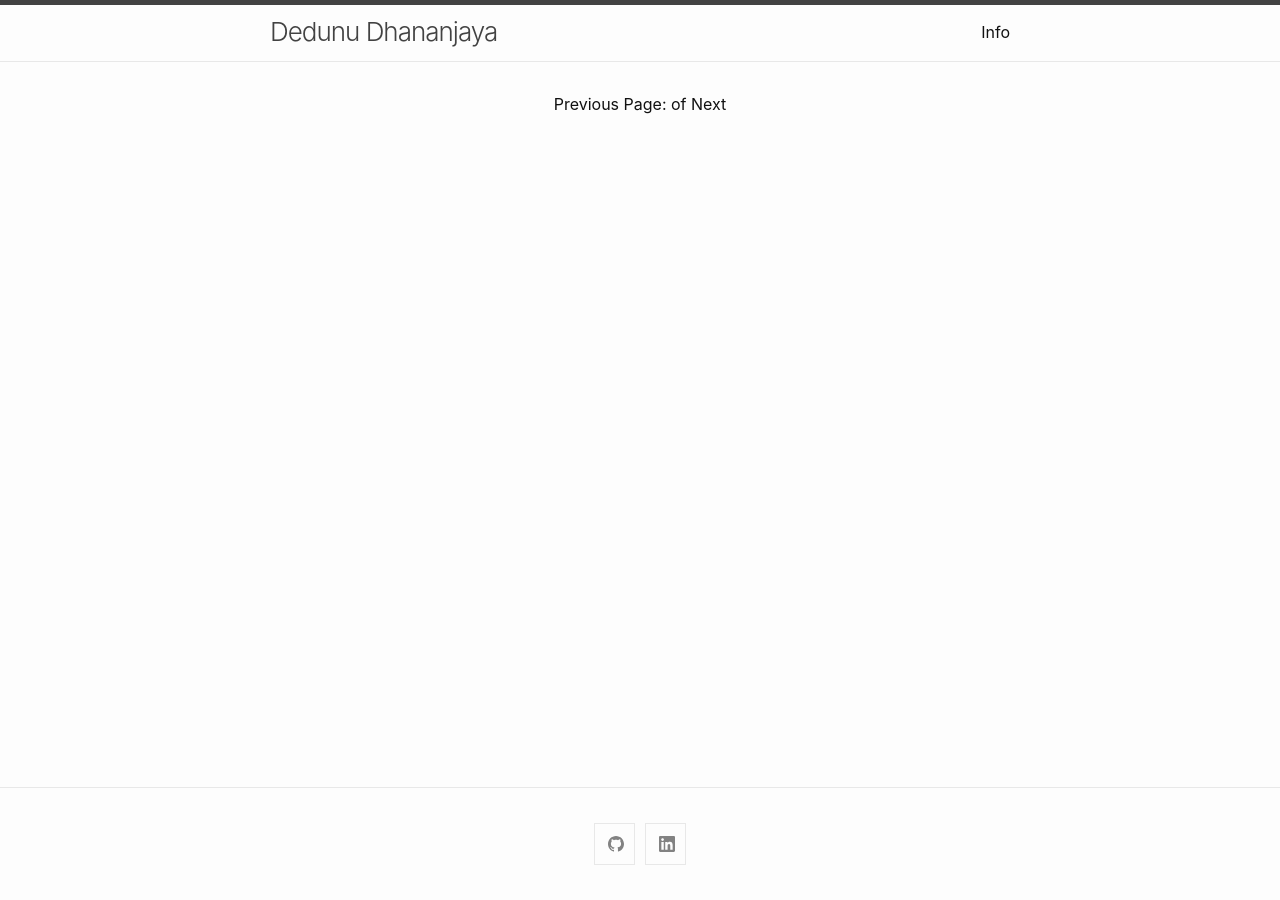
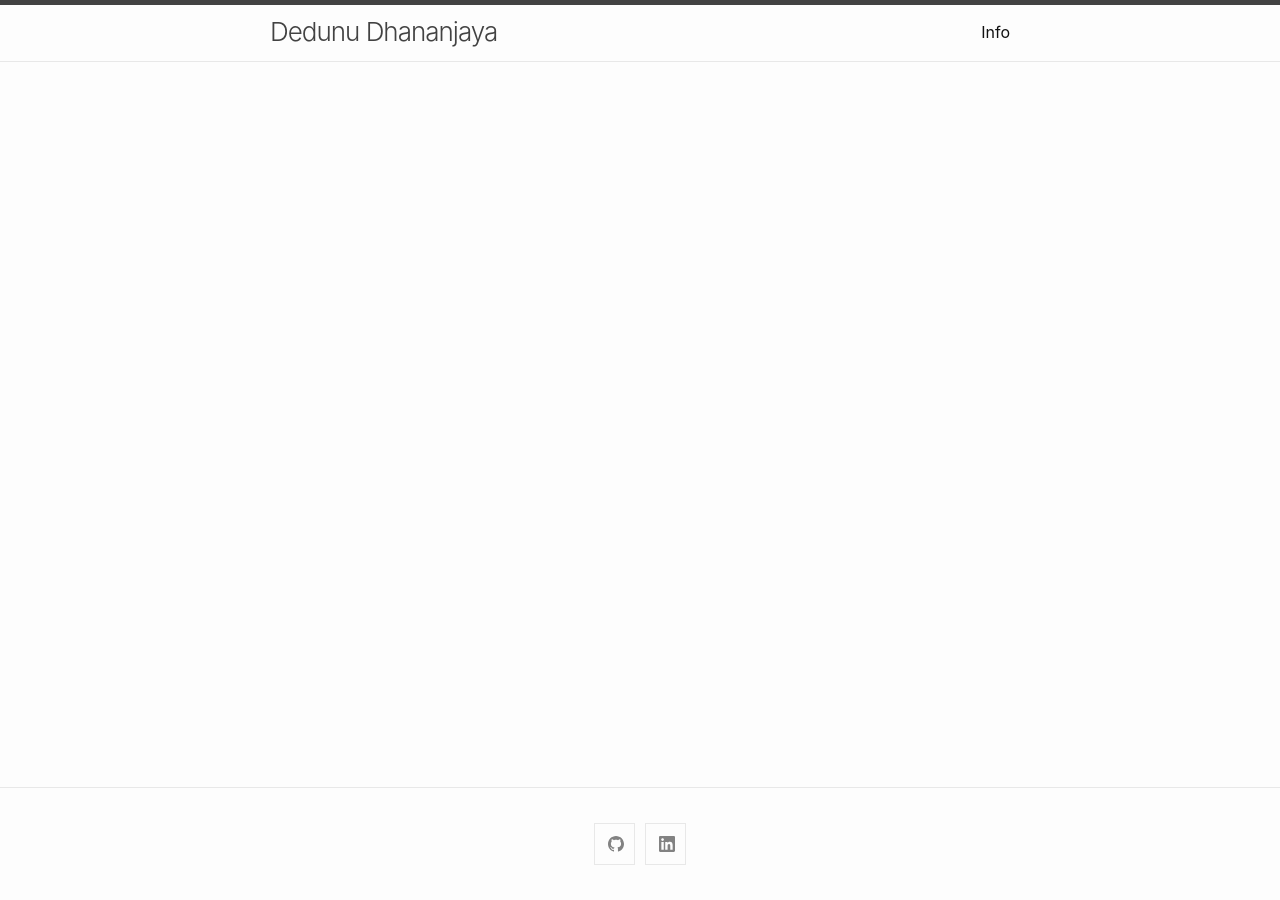
Before and after one commit to dedunu/dedunu.github.io, a Jekyll site: the page built from index.md, in a window 1280 px wide. Built offline with Jekyll 4.4.1, drawn with Linux system fonts in a browser that asks for light colours.

Commit message:
Update index.md

```diff
--- a/index.md
+++ b/index.md
@@ -7,59 +7,3 @@
 #
 layout: home
 ---
-
-
-{% if paginator.total_pages > 1 %}
-<div class="pagination">
-  {% if paginator.previous_page %}
-    <a href="{{ paginator.previous_page_path | relative_url }}">&laquo; Prev</a>
-  {% else %}
-    <span>&laquo; Prev</span>
-  {% endif %}
-
-  {% for page in (1..paginator.total_pages) %}
-    {% if page == paginator.page %}
-      <em>{{ page }}</em>
-    {% elsif page == 1 %}
-      <a href="{{ paginator.previous_page_path | relative_url }}">{{ page }}</a>
-    {% else %}
-      <a href="{{ site.paginate_path | relative_url | replace: ':num', page }}">{{ page }}</a>
-    {% endif %}
-  {% endfor %}
-
-  {% if paginator.next_page %}
-    <a href="{{ paginator.next_page_path | relative_url }}">Next &raquo;</a>
-  {% else %}
-    <span>Next &raquo;</span>
-  {% endif %}
-</div>
-{% endif %}
-
-{% for post in paginator.posts %}
-  <h1><a href="{{ post.url }}">{{ post.title }}</a></h1>
-  <p class="author">
-    <span class="date">{{ post.date }}</span>
-  </p>
-  <div class="content">
-    {{ post.content }}
-  </div>
-{% endfor %}
-
-<!-- Pagination links -->
-<div class="pagination">
-  {% if paginator.previous_page %}
-    <a href="{{ paginator.previous_page_path }}" class="previous">
-      Previous
-    </a>
-  {% else %}
-    <span class="previous">Previous</span>
-  {% endif %}
-  <span class="page_number ">
-    Page: {{ paginator.page }} of {{ paginator.total_pages }}
-  </span>
-  {% if paginator.next_page %}
-    <a href="{{ paginator.next_page_path }}" class="next">Next</a>
-  {% else %}
-    <span class="next ">Next</span>
-  {% endif %}
-</div>
```
